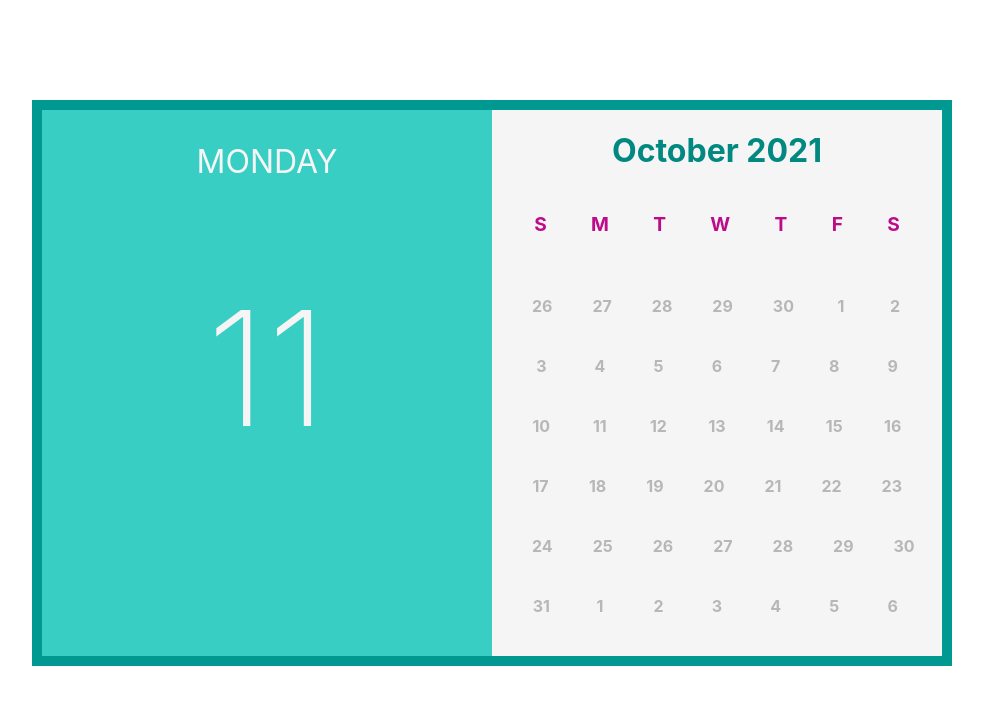
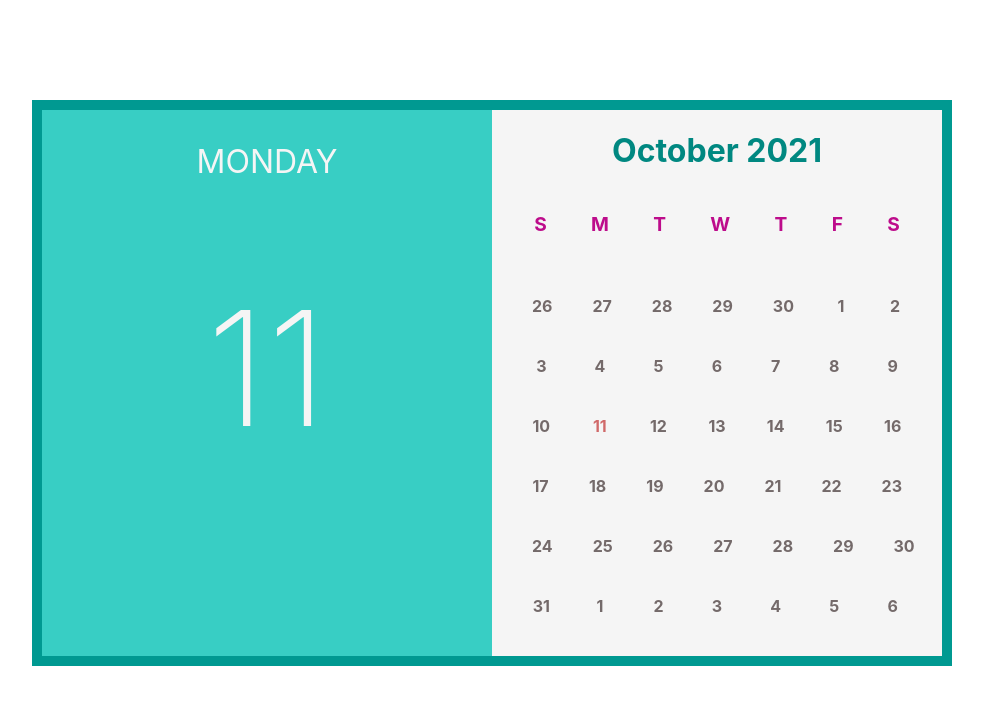
Before and after one commit to zerofille/Calendar, a React (Create React App) app: page / in a window 1280 px wide. Shown: the top 704 px of the page, without its empty margins (148-1131 px from the left). Built offline with nearby package versions, Linux system fonts and the light colour scheme.

Commit message:
Add selected days styles

```diff
--- a/src/Components/Day/index.jsx
+++ b/src/Components/Day/index.jsx
@@ -1,7 +1,8 @@
 import React, { useContext } from "react";
-import { format, addDays, startOfWeek } from "date-fns";
+import { format, isSameDay, isSameMonth } from "date-fns";
 import DayContext from "../../Context";
 import styles from "./style.module.scss";
+import cx from "classnames";
 
 function Day({ day }) {
   const [currentDay, setCurrentDay] = useContext(DayContext);
@@ -9,8 +10,17 @@ function Day({ day }) {
     setCurrentDay(day);
   };
 
+  const selectedDay = {
+    [styles.selected]: isSameDay(day, currentDay),
+  };
+  const hiddenDays = {
+    [styles.hiddenDays]: isSameMonth(day, currentDay),
+  };
   return (
-    <div onClick={dayHandler} className={styles.day}>
+    <div
+      onClick={dayHandler}
+      className={cx(styles.notSelected, selectedDay, hiddenDays)}
+    >
       {format(day, "d")}
     </div>
   );
--- a/src/Components/Day/style.module.scss
+++ b/src/Components/Day/style.module.scss
@@ -1,10 +1,31 @@
-.day {
+.hiddenDays {
   margin: 20px;
   width: 21px;
-  color: #b7b7b7;
-  font-weight: bolder;
+  color: #020202;
+  font-weight: bold;
   &:hover {
     background-color: #009189;
     color: #f5f5f5;
   }
 }
+.notSelected {
+  margin: 20px;
+  width: 21px;
+  color: #746a6a;
+  font-weight: bold;
+  &:hover {
+    background-color: #009189;
+    color: #f5f5f5;
+  }
+}
+.selected {
+  margin: 20px;
+  width: 21px;
+  color: #d06969;
+  font-weight: bold;
+
+  &:hover {
+    background-color: #009189;
+    color: #f5f5f5;
+  }
+}
```
